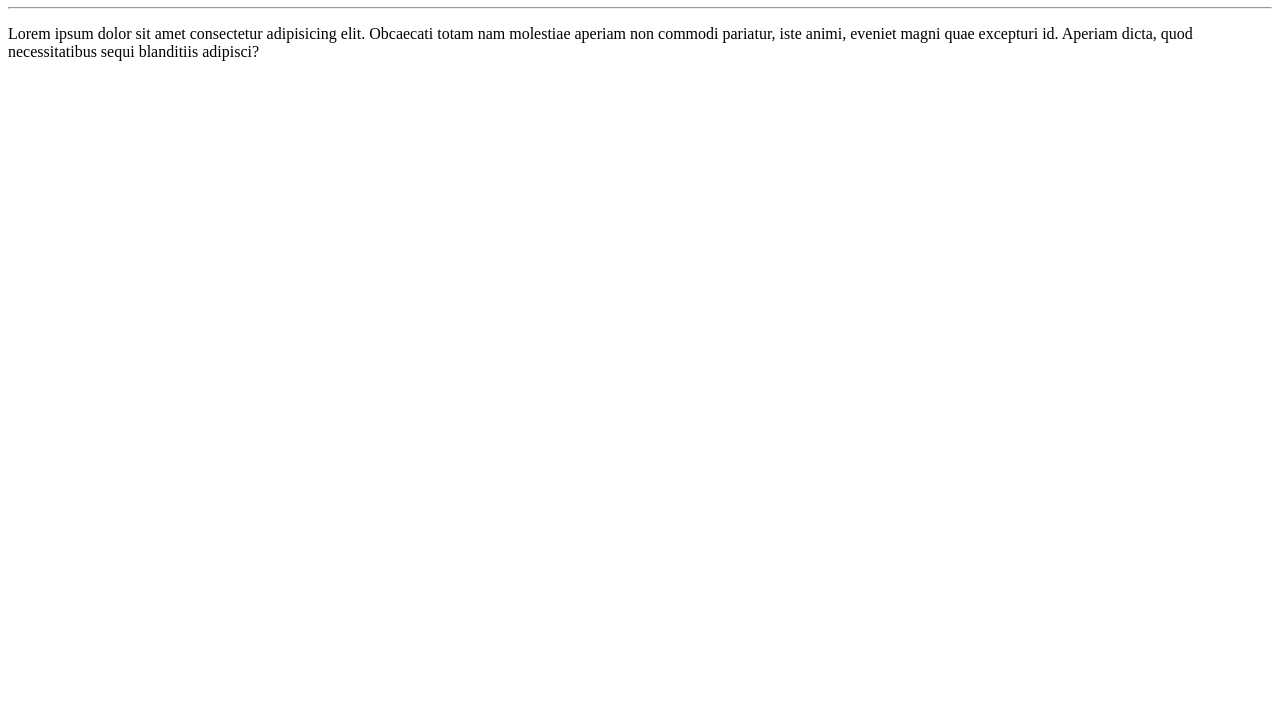
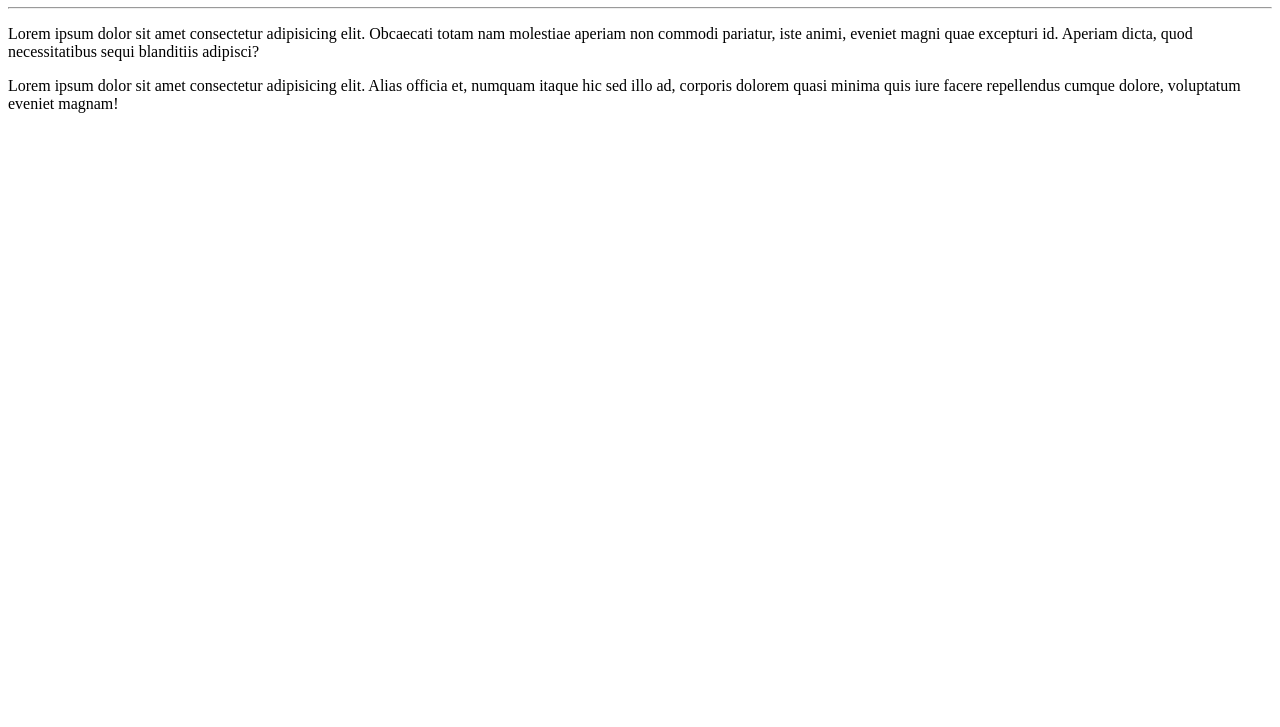
Before and after one commit to miguelciron/ProjetoGit, a plain HTML site: page Projeto01/index.html in a window 1280 px wide. Shown: the part 73-800 px from the top of the page. Drawn offline with Linux system fonts and the light colour scheme.

Commit message:
adicionei 1 parágrafo

```diff
--- a/Projeto01/index.html
+++ b/Projeto01/index.html
@@ -9,5 +9,6 @@
     <h1>Olá, Mundo!</h1>
     <hr>
     <p>Lorem ipsum dolor sit amet consectetur adipisicing elit. Obcaecati totam nam molestiae aperiam non commodi pariatur, iste animi, eveniet magni quae excepturi id. Aperiam dicta, quod necessitatibus sequi blanditiis adipisci?</p>
+    <p>Lorem ipsum dolor sit amet consectetur adipisicing elit. Alias officia et, numquam itaque hic sed illo ad, corporis dolorem quasi minima quis iure facere repellendus cumque dolore, voluptatum eveniet magnam!</p>
 </body>
 </html>
```
